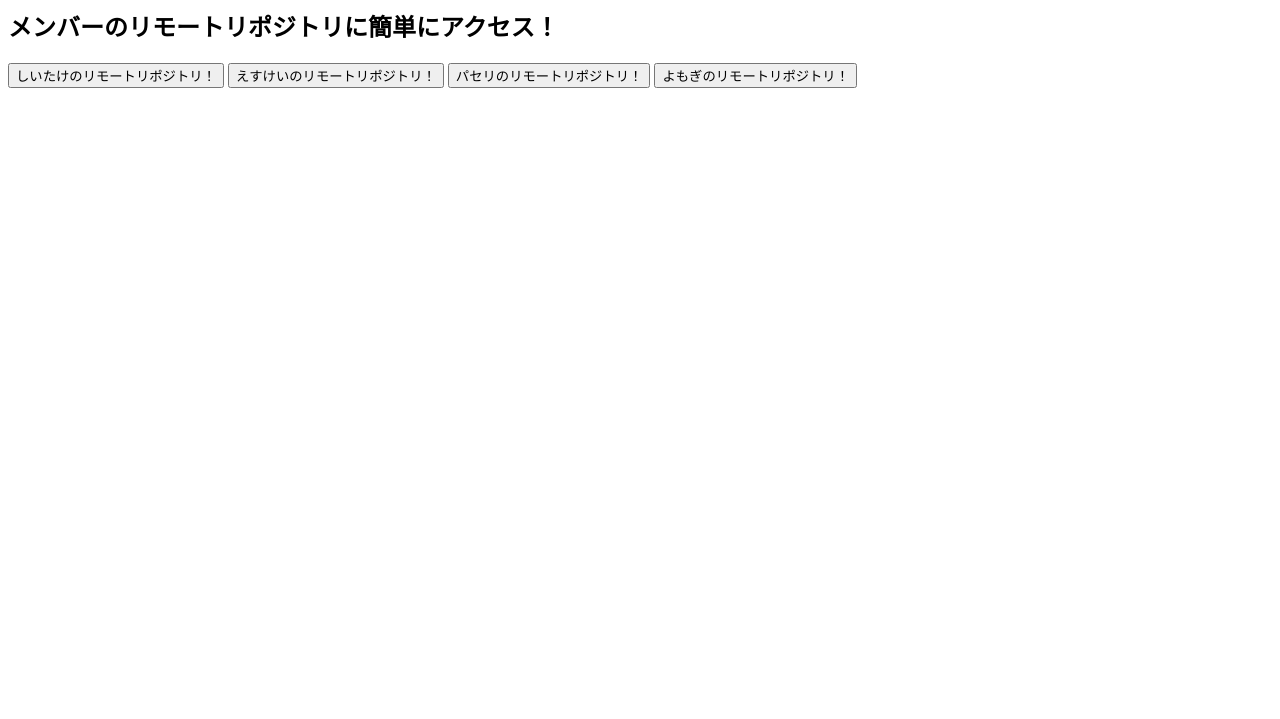
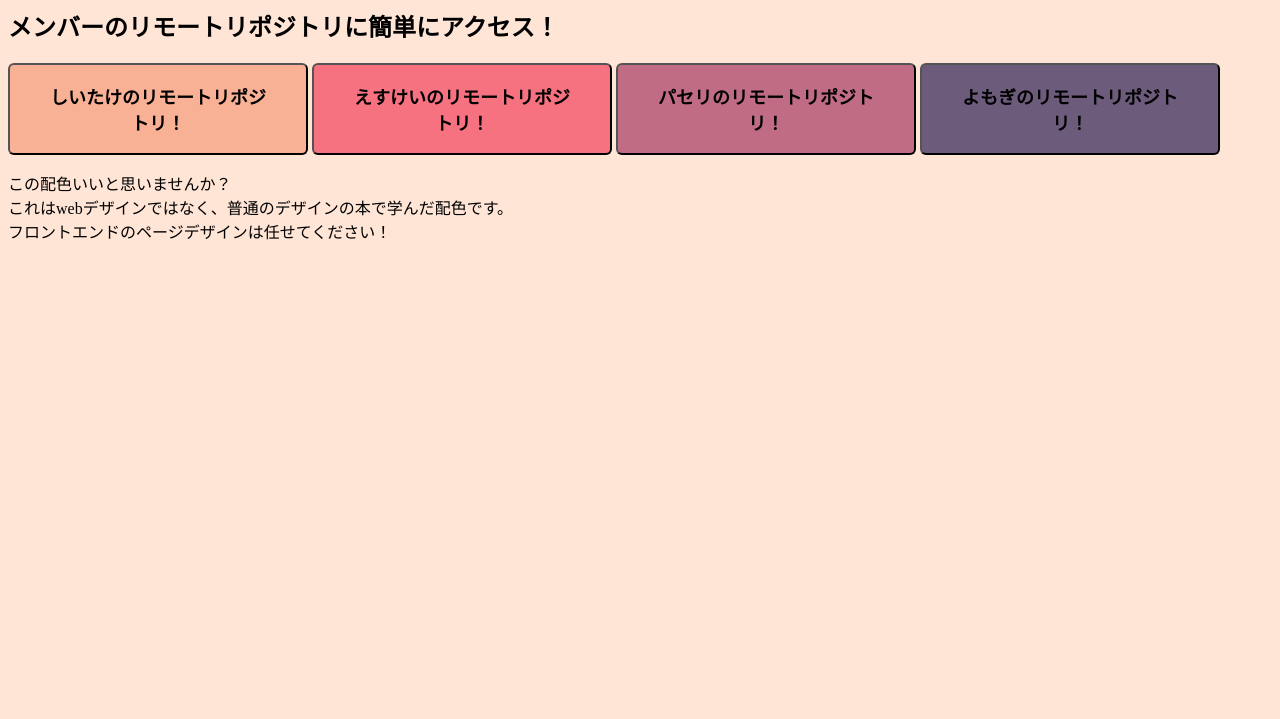
Before and after one commit to CTake1235/CCC, a plain HTML site: page links.html in a window 1280 px wide. Shown: the part 81-800 px from the top of the page. Drawn offline with Linux system fonts and the light colour scheme.

Commit message:
2022/05/29/11:47

```diff
--- a/links.html
+++ b/links.html
@@ -7,9 +7,84 @@
     <body>
         <h1>みんなのリモートリポジトリ！</h1>
         <h2>メンバーのリモートリポジトリに簡単にアクセス！</h2>
-        <button type="button" onclick=location.href="https://github.com/CTake1235/CCC">しいたけのリモートリポジトリ！</button>
-        <button type="button" onclick=location.href="https://github.com/amuratakamitamu/CCC">えすけいのリモートリポジトリ！</button>
-        <button type="button" onclick=location.href="https://github.com/parsley001/CCC">パセリのリモートリポジトリ！</button>
-        <button type="button" onclick=location.href="https://github.com/yomogi517/CCC22">よもぎのリモートリポジトリ！</button>
+        <button type="button" onclick=location.href="https://github.com/CTake1235/CCC" class="button1">しいたけのリモートリポジトリ！</button>
+        <button type="button" onclick=location.href="https://github.com/amuratakamitamu/CCC" class="button2">えすけいのリモートリポジトリ！</button>
+        <button type="button" onclick=location.href="https://github.com/parsley001/CCC" class="button3">パセリのリモートリポジトリ！</button>
+        <button type="button" onclick=location.href="https://github.com/yomogi517/CCC22" class="button4">よもぎのリモートリポジトリ！</button>
+        <style>
+        body {
+            font-family:游ゴシック;
+            background-color: #ffe5d6;
+        }
+        .button1{
+            font-family:游ゴシック;
+            display:flexbox;
+            justify-content: space-between;
+            padding: 1em 2em;
+            width: 300px;
+            color: rgb(0, 0, 0);
+            font-size: 18px;
+            font-weight: 700;
+            background-color: #f8b195;
+            border-radius: 6px;
+            transition: 0.3s;
+        }
+        .button2{
+            font-family:游ゴシック;
+            display:flexbox;
+            justify-content: space-between;
+            padding: 1em 2em;
+            width: 300px;
+            color: rgb(0, 0, 0);
+            font-size: 18px;
+            font-weight: 700;
+            background-color: #f67280;
+            border-radius: 6px;
+            transition: 0.3s;
+        }
+        .button3{
+            font-family:游ゴシック;
+            display:flexbox;
+            justify-content: space-between;
+            padding: 1em 2em;
+            width: 300px;
+            color: rgb(0, 0, 0);
+            font-size: 18px;
+            font-weight: 700;
+            background-color: #c06c84;
+            border-radius: 6px;
+            transition: 0.3s;
+        }
+        .button4{
+            font-family:游ゴシック;
+            display:flexbox;
+            justify-content: space-between;
+            padding: 1em 2em;
+            width: 300px;
+            color: rgb(0, 0, 0);
+            font-size: 18px;
+            font-weight: 700;
+            background-color: #6c5b7b;
+            border-radius: 6px;
+            transition: 0.3s;
+        }
+        .button5{
+            font-family:游ゴシック;
+            display:flexbox;
+            justify-content: space-between;
+            padding: 1em 2em;
+            width: 300px;
+            color: rgb(0, 0, 0);
+            font-size: 18px;
+            font-weight: 700;
+            background-color: #355c7d;
+            border-radius: 6px;
+            transition: 0.3s;
+        }
+        </style>
+        <p>この配色いいと思いませんか？<br>
+        これはwebデザインではなく、普通のデザインの本で学んだ配色です。<br>
+        フロントエンドのページデザインは任せてください！</p>
     </body>
+
 </html>
```
